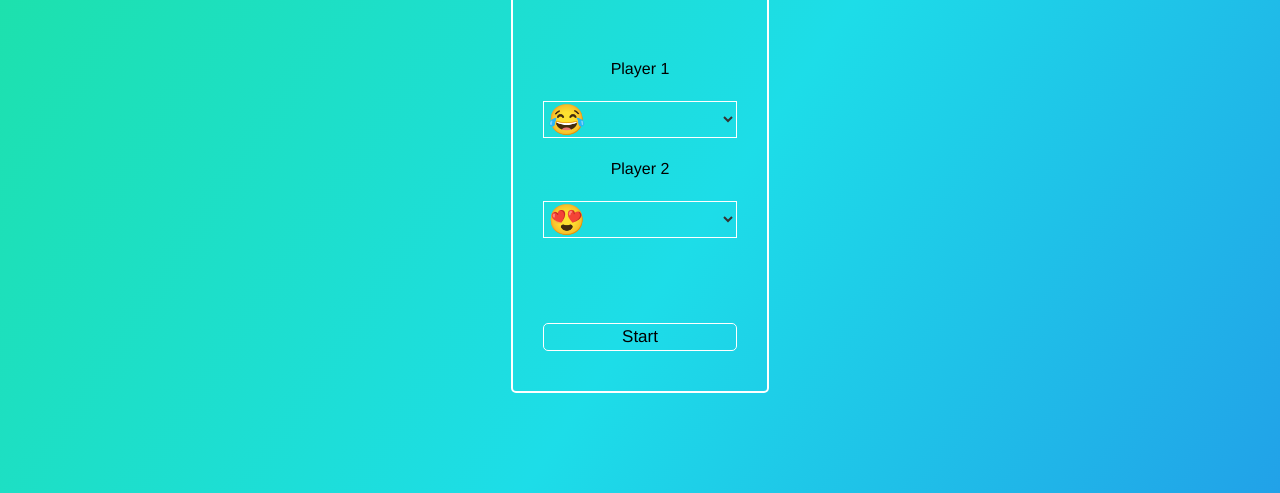
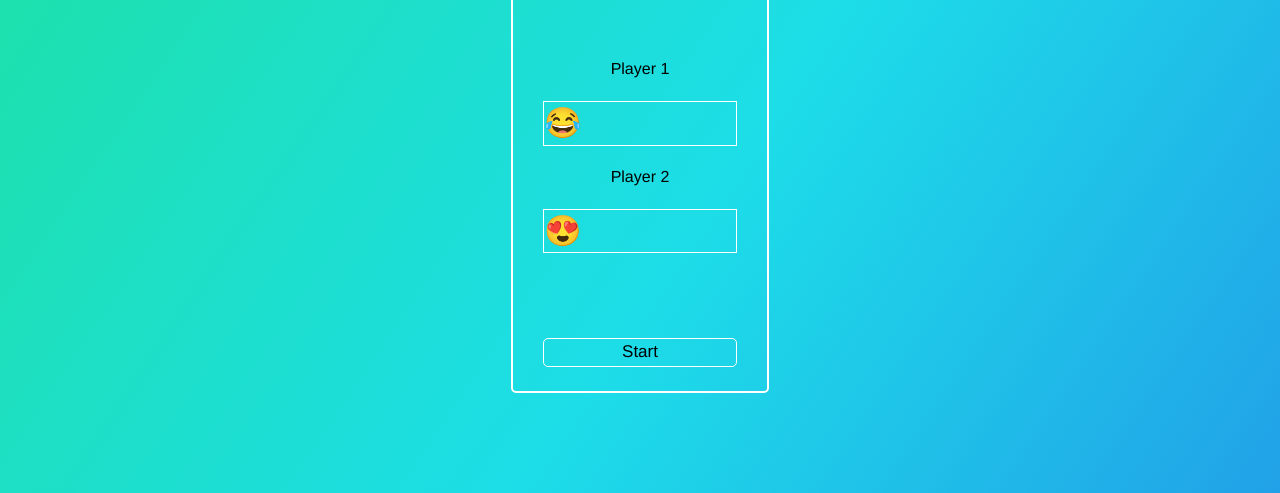
Before and after one commit to brandnpatterson/emoji-tac-toe, a website built with webpack: page index.html in a window 1280 px wide. Shown: the part 307-800 px from the top of the page. Built offline with nearby package versions, Linux system fonts and the light colour scheme.

Commit message:
appearance none select

```diff
--- a/src/style.css
+++ b/src/style.css
@@ -130,6 +130,7 @@ body {
   flex-direction: column;
 }
 select {
+  appearance: none;
   background: none;
   border: 1px solid white;
   height: contain;
```
